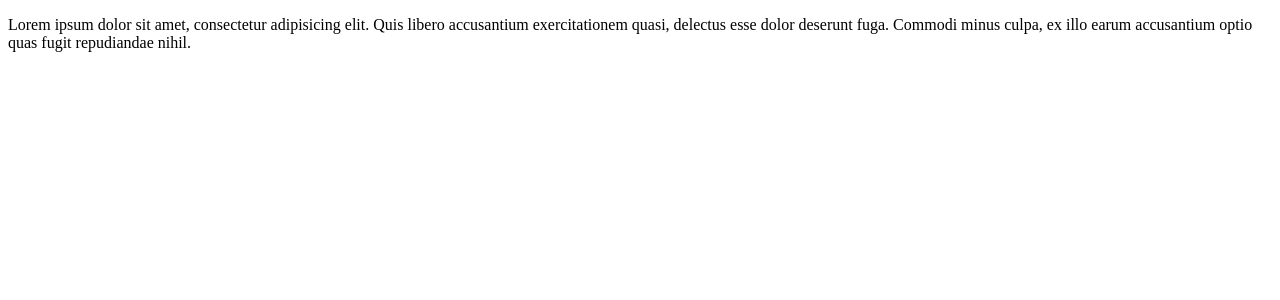
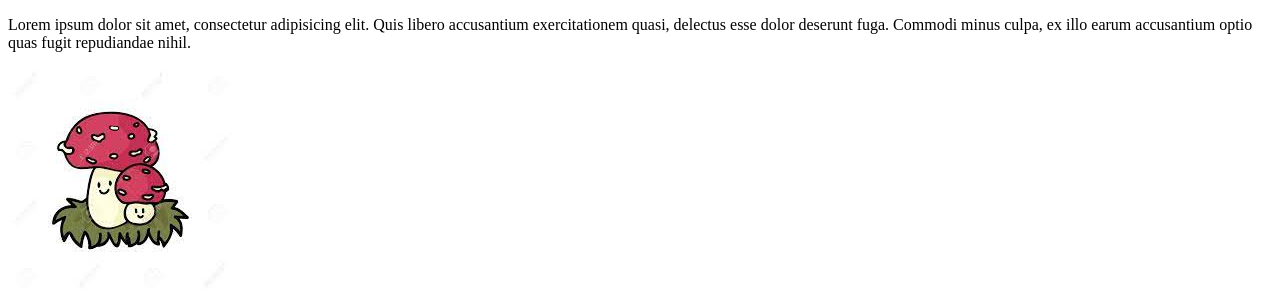
Before and after one commit to Nucitaaaaa/SSH, a plain HTML site: page Index.html in a window 1280 px wide. Drawn offline with Linux system fonts and the light colour scheme.

Commit message:
Agregar Img

```diff
--- a/Index.html
+++ b/Index.html
@@ -8,5 +8,8 @@
 </head>
 <body>
     <p>Lorem ipsum dolor sit amet, consectetur adipisicing elit. Quis libero accusantium exercitationem quasi, delectus esse dolor deserunt fuga. Commodi minus culpa, ex illo earum accusantium optio quas fugit repudiandae nihil.</p>
+    <div>
+        <img src="images.jpg" alt="img">
+    </div>
 </body>
 </html>
```
Also changed, not shown: images.jpg (added).
